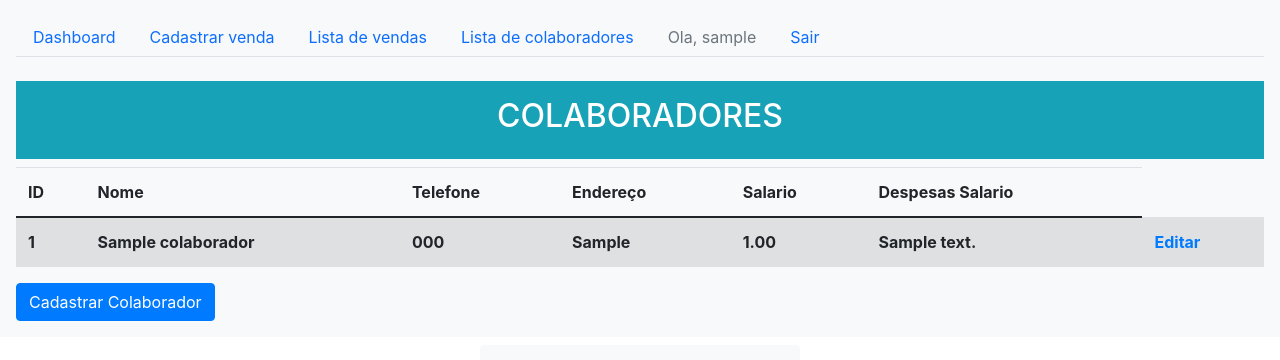
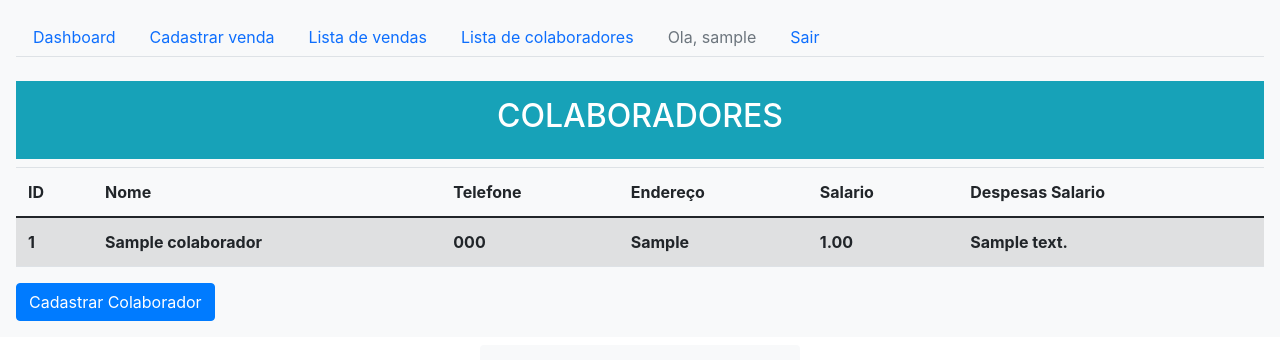
Before and after one commit to paulo9405/gestao_acai_django, a Django app: page /colaborador_list/ in a window 1280 px wide. Shown: the top 360 px of the page. Run offline with Django 3.2, Linux system fonts and the light colour scheme; a user stored in the database is signed in; tables that the repository leaves empty hold one stand-in row (values such as "Sample post"); some libraries are stand-ins or nearby versions.

Commit message:
#ACAI-28 crud colaboradores, bug no template

```diff
--- a/core/templates/core/colaborador_list.html
+++ b/core/templates/core/colaborador_list.html
@@ -65,11 +65,6 @@
                 <td >{{colaborador.endereço}}</td>
                 <td >{{colaborador.salario}}</td>
                 <td >{{colaborador.descricao_salario}}</td>
-                <td>
-                    <a href="{% url 'core_colaborador_update' colaborador.id %}">Editar</a>
-                </td>
-
-
                 </tr>
                 {% endfor %}
             </tbody>
```
